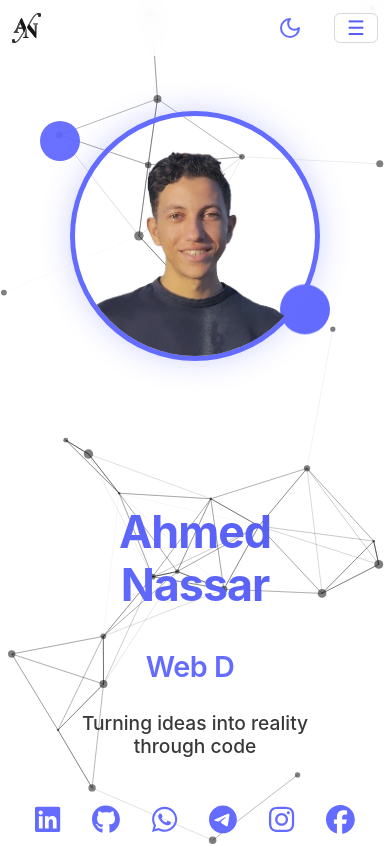
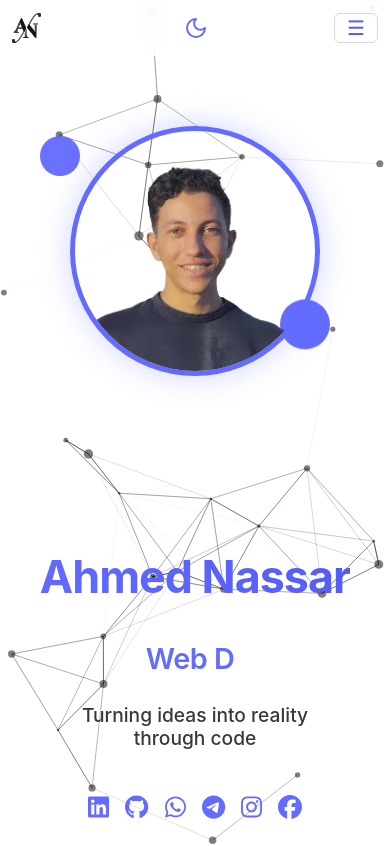
Before and after one commit to AhmedNassar7/AhmedNassar7.github.io, a React (Vite) app: page / in a window 390 px wide. Shown: the top 846 px of the page. Built offline with nearby package versions, Linux system fonts and the light colour scheme.

Commit message:
fix: improve responsiveness and styling in Home and Navbar components

```diff
--- a/src/components/Home/Home.scss
+++ b/src/components/Home/Home.scss
@@ -130,18 +130,22 @@
 
 /* Name styling with gradient text effect */
 .home-section .name {
-  font-size: 4rem;
+  font-size: 3.5rem;
   font-weight: 700;
   background: linear-gradient(45deg, var(--primary), var(--secondary));
   -webkit-background-clip: text;
   background-clip: text;
   -webkit-text-fill-color: transparent;
   letter-spacing: -1px;
+  white-space: nowrap; /* Ensure the name stays on the same line */
 }
 
 /* Typing container styles */
 .home-section .typing-container {
   min-height: 2.5em;
+  display: flex;
+  flex-wrap: wrap;
+  justify-content: center;
 }
 
 .home-section .typing-container .typing-text {
@@ -149,6 +153,7 @@
   color: var(--primary);
   font-weight: 600;
   letter-spacing: -0.5px;
+  text-align: center;
 }
 
 /* Tagline styling */
@@ -157,12 +162,15 @@
   opacity: 0.9;
   font-weight: 500;
   line-height: 1.2;
+  text-align: center;
 }
 
 /* Social links with hover effect */
 .home-section .social-links {
   display: flex;
-  gap: 2rem;
+  gap: 1rem;
+  flex-wrap: wrap;
+  justify-content: center;
 }
 
 .home-section .social-links .social-icon {
@@ -174,6 +182,24 @@
 .home-section .social-links .social-icon:hover {
   color: var(--secondary);
   transform: translateY(-8px);
+}
+
+@media (max-width: 768px) {
+  .home-section .name {
+    font-size: 2.8rem;
+  }
+
+  .home-section .typing-container .typing-text {
+    font-size: 1.8rem;
+  }
+
+  .home-section .tagline {
+    font-size: 1.2rem;
+  }
+
+  .home-section .social-links .social-icon {
+    font-size: 1.5rem;
+  }
 }
 
 /* Scroll indicator styles */
--- a/src/components/Navbar/Navbar.scss
+++ b/src/components/Navbar/Navbar.scss
@@ -50,15 +50,32 @@
   background: none;
   border: none;
   color: var(--primary);
-  padding: 0.5rem;
   cursor: pointer;
-  position: fixed;
-  top: 1.2rem;
-  right: 5rem;
   z-index: 1100;
+  display: flex;
   padding-top: 0px;
-  margin-top: -5px;
+  align-items: center;
+  margin-left: auto;
+
+  @media (max-width: 991px) {
+    font-size: 1.3rem;
+    margin-left: 0;
+    right: 5rem;
+  }
+
+  @media (max-width: 767px) {
+    font-size: 1.2rem;
+  }
+
+  @media (min-width: 992px) {
+    font-size: 1.5rem;
+    position: fixed;
+    top: 1.2rem;
+    right: 5rem;
+    top: 16px;
+  }
 }
+
 
 .scroll-progress {
   position: fixed;
```
